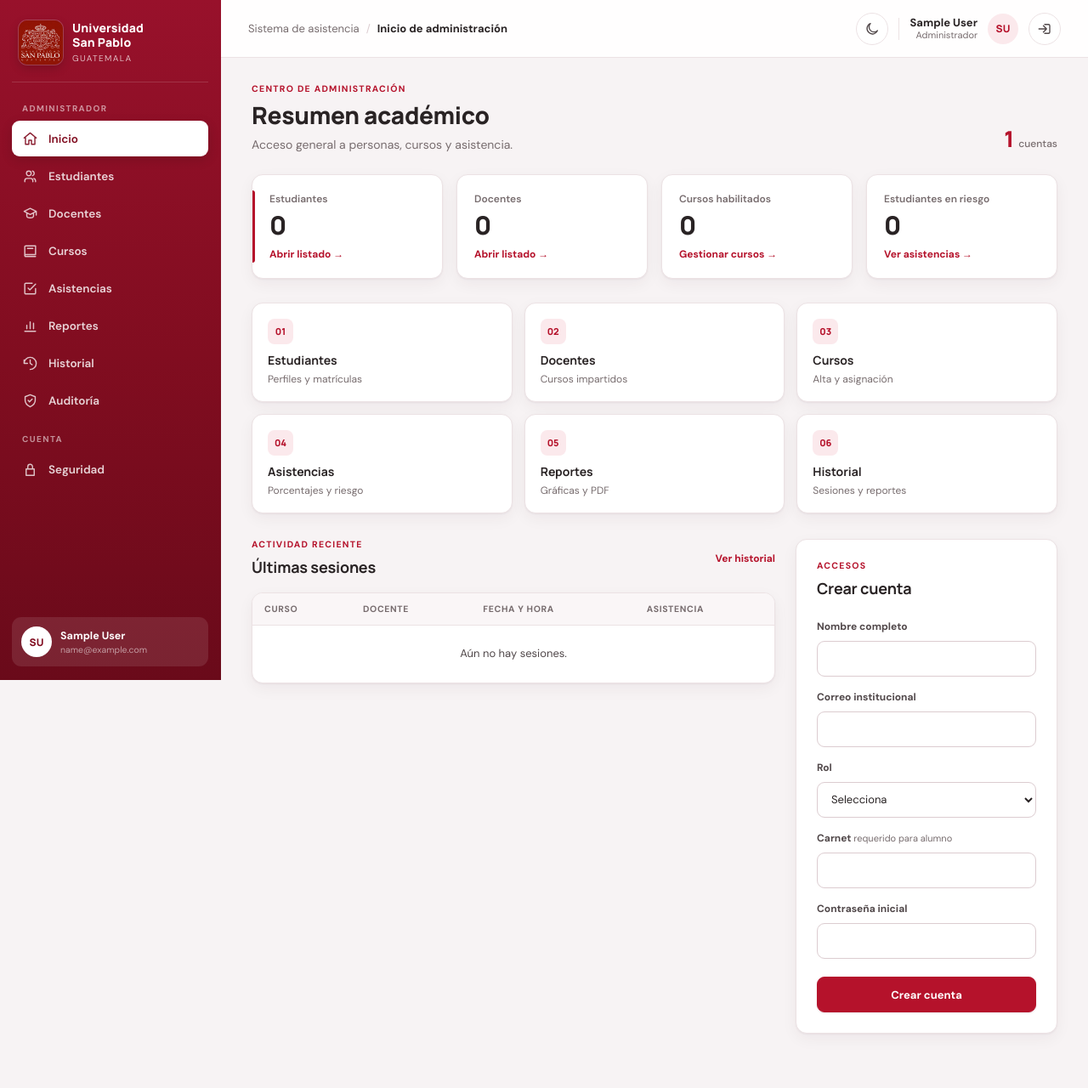
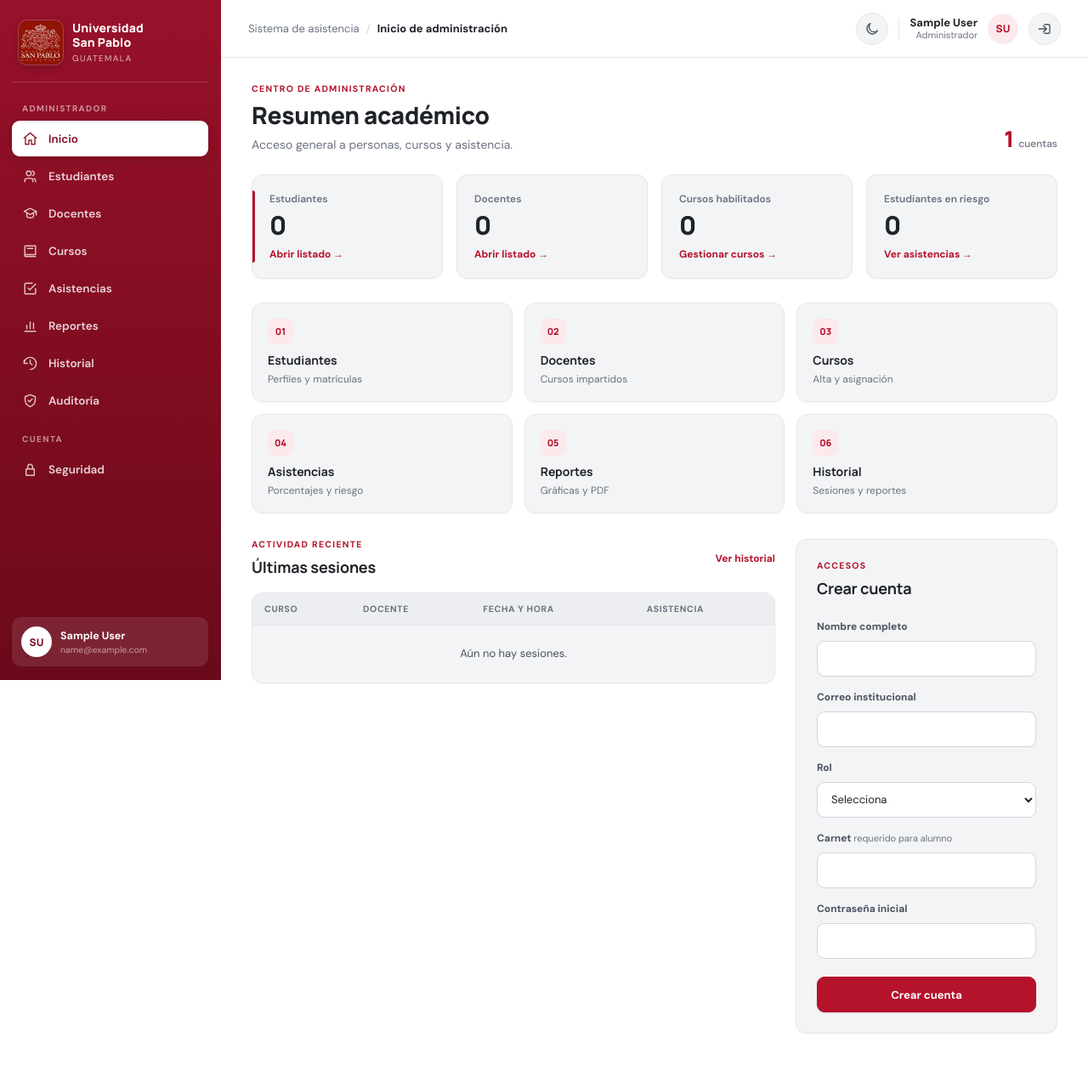
Before and after one commit to djpinedao-progra/Programa_Asistencia_USPG, a Flask app: page /admin in a window 1280 px wide. Shown: the whole page at 85% size. Run offline with Flask 3, Linux system fonts and the light colour scheme; the visitor is signed in with stand-in values (Sample User, id 1); data comes from the database, SQL or seed files in the repository; data that the repository does not hold is empty.

Commit message:
Recuadros grises sobre fondo blanco y menú que sigue la sección
Cambia la paleta neutra a recuadros grises sobre blanco en modo claro y
grises neutros en modo oscuro, manteniendo el rojo de marca. El menú
lateral ahora marca la sección activa cuando cambia el enlace (#).

Co-Authored-By: Claude Opus 5.5 <noreply@anthropic.com>

```diff
--- a/app/static/app.js
+++ b/app/static/app.js
@@ -42,8 +42,12 @@
     link.setAttribute("aria-current", "page");
   };
   const samePageLinks = navLinks.filter((link) => link.pathname === window.location.pathname);
-  const hashLink = samePageLinks.find((link) => link.hash && link.hash === window.location.hash);
-  if (hashLink) markCurrentLink(hashLink);
+  const markLinkFromHash = () => {
+    const hashLink = samePageLinks.find((link) => link.hash && link.hash === window.location.hash);
+    if (hashLink) markCurrentLink(hashLink);
+  };
+  markLinkFromHash();
+  window.addEventListener("hashchange", markLinkFromHash);
   samePageLinks.forEach((link) => link.addEventListener("click", () => markCurrentLink(link)));
 
   const attendanceForm =document.querySelector(".start-attendance-form[data-teacher-id]");
--- a/app/static/styles.css
+++ b/app/static/styles.css
@@ -9,17 +9,17 @@
   --brand-tint-soft: #fff5f6;
   --on-brand: #ffffff;
 
-  --canvas: #f7f3f4;
-  --surface: #ffffff;
-  --surface-2: #faf6f7;
-  --surface-hover: #fdf5f6;
+  --canvas: #ffffff;
+  --surface: #f3f4f6;
+  --surface-2: #eceef1;
+  --surface-hover: #e9ebee;
   --input-bg: #ffffff;
-  --ink: #292324;
-  --ink-soft: #51484a;
-  --muted: #776c6e;
-  --line: #ece2e4;
-  --line-strong: #dcccd0;
-  --track: #f0e6e8;
+  --ink: #1f2329;
+  --ink-soft: #4b5260;
+  --muted: #6b7280;
+  --line: #e5e7eb;
+  --line-strong: #d1d5db;
+  --track: #e2e5ea;
   --qr-bg: #ffffff;
 
   --present: #e7f4ec;
@@ -31,8 +31,8 @@
   --watch: #fff3d8;
   --watch-ink: #845b10;
   --watch-fill: #c58a24;
-  --neutral: #f2eded;
-  --neutral-ink: #6f6466;
+  --neutral: #e5e7eb;
+  --neutral-ink: #4b5563;
 
   --sidebar-bg: linear-gradient(180deg, #98112b 0%, #810d20 52%, #6a0a1a 100%);
   --sidebar-border: transparent;
@@ -47,8 +47,8 @@
 
   --radius-control: 9px;
   --radius-card: 13px;
-  --shadow-sm: 0 1px 2px rgba(56, 24, 30, .05), 0 6px 18px rgba(56, 24, 30, .05);
-  --shadow-hover: 0 10px 26px rgba(75, 10, 20, .11);
+  --shadow-sm: 0 1px 2px rgba(17, 24, 39, .04);
+  --shadow-hover: 0 8px 22px rgba(17, 24, 39, .08);
   --button-shadow: 0 1px 2px rgba(70, 12, 24, .12);
   --focus-ring: 0 0 0 3px rgba(181, 18, 43, .2);
 
```
Also changed, not shown: other parts of app/static/styles.css (+28 -28 lines).
